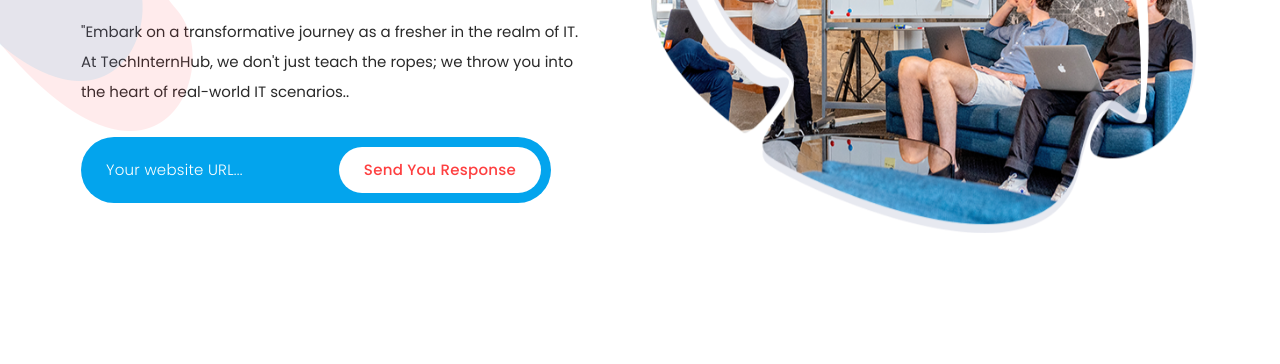
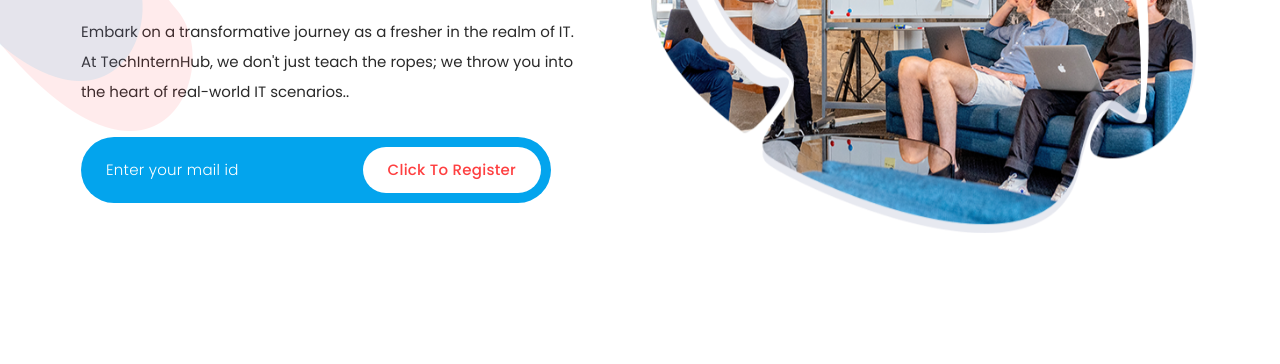
Before and after one commit to pavan05000/techinternhub, a plain HTML site: page index.html in a window 1280 px wide. Shown: the part 436-800 px from the top of the page. Drawn offline with Linux system fonts and the light colour scheme.

Commit message:
chages for tech

```diff
--- a/index.html
+++ b/index.html
@@ -9,6 +9,8 @@
     <meta name="author" content="">
     <link rel="preconnect" href="https://fonts.gstatic.com">
     <link href="https://fonts.googleapis.com/css2?family=Poppins:wght@100;200;300;400;500;600;700;800;900&display=swap" rel="stylesheet">
+    <link rel="icon" href="assets/images/logo.png" type="image/x-icon">
+    <link rel="shortcut icon" href="assets/images/logo.png" type="image/x-icon">
 
     <title>Tech intern hub</title>
 
@@ -20,6 +22,7 @@
     <link rel="stylesheet" href="assets/css/templatemo-space-dynamic.css">
     <link rel="stylesheet" href="assets/css/animated.css">
     <link rel="stylesheet" href="assets/css/owl.css">
+
 <!--
 
 TemplateMo 562 Space Dynamic
@@ -86,13 +89,13 @@ https://templatemo.com/tm-562-space-dynamic
               <div class="left-content header-text wow fadeInLeft" data-wow-duration="1s" data-wow-delay="1s">
                 <h6>Welcome to Tech Intern Hub</h6>
                 <h2>Gateway  <em>To</em>  <span>Tommorow's</span> Success</h2>
-                <p>"Embark on a transformative journey as a fresher in the realm of IT. At TechInternHub, we don't just teach the ropes; we throw you into the heart of real-world IT scenarios.<a rel="nofollow" href="#" target="_parent"></a>.</p>
-                <form id="search" action="#" method="GET">
+                <p>Embark on a transformative journey as a fresher in the realm of IT. At TechInternHub, we don't just teach the ropes; we throw you into the heart of real-world IT scenarios.<a rel="nofollow" href="#" target="_parent"></a>.</p>
+                <form id="search" action="https://forms.gle/7TE2sTNdgUVSKZVn6" method="GET">
                   <fieldset>
-                    <input type="address" name="address" class="email" placeholder="Your website URL..." autocomplete="on" required>
+                    <input type="address" name="address" class="email" placeholder="Enter your mail id" autocomplete="on" required>
                   </fieldset>
                   <fieldset>
-                    <button type="submit" class="main-button">Send You Response</button>
+                    <button type="submit" class="main-button">Click To Register</button>
                   </fieldset>
                 </form>
               </div>
```
